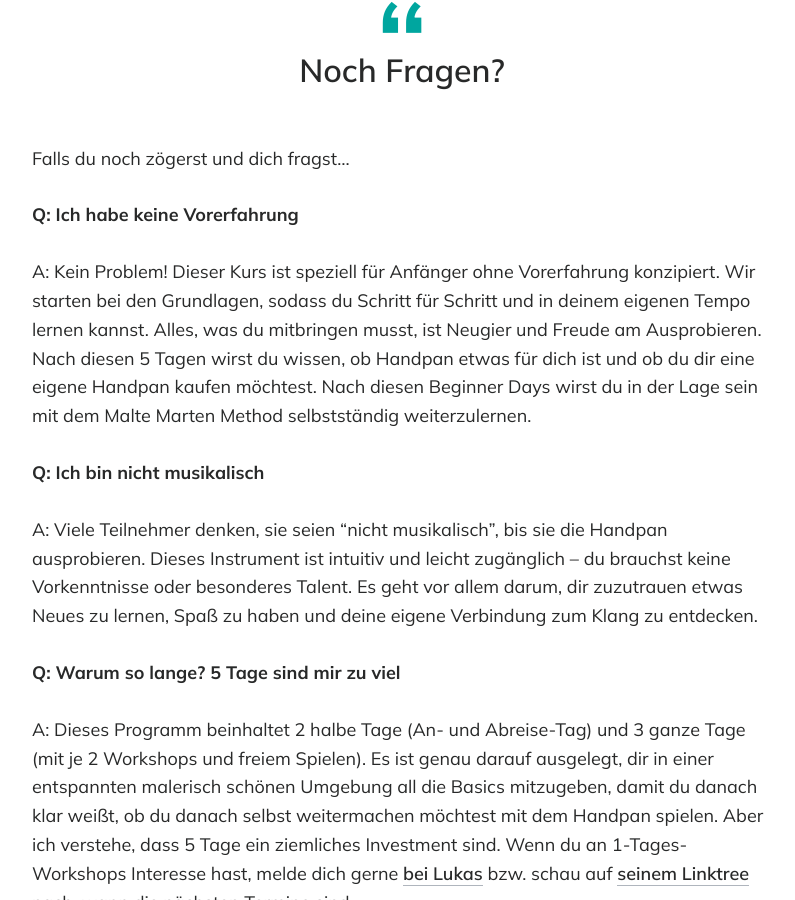
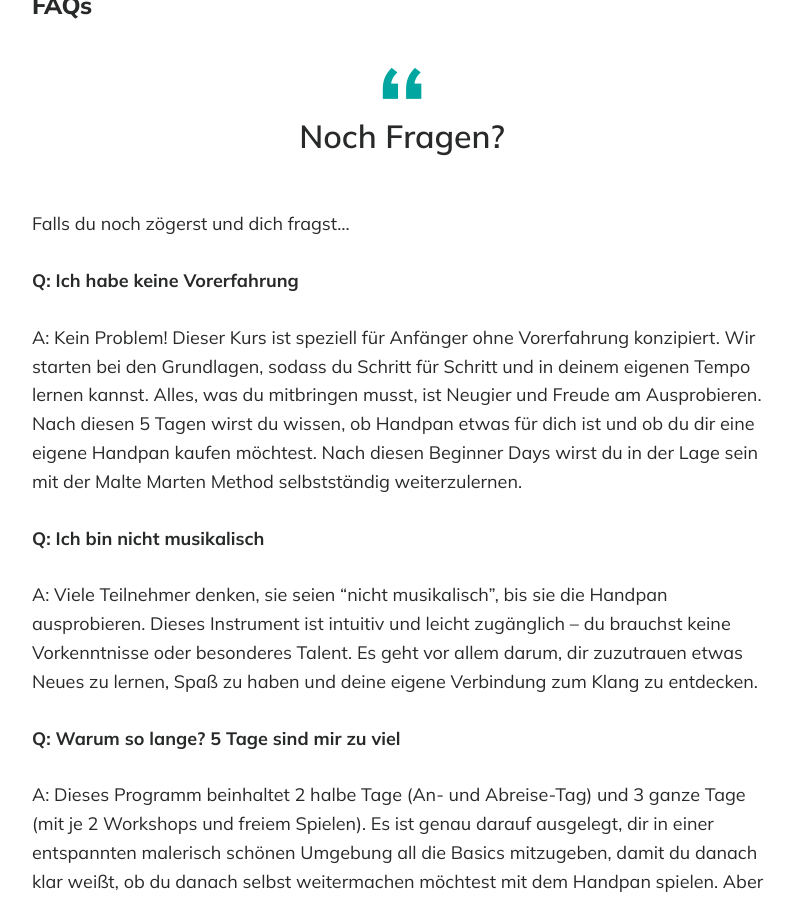
Before and after one commit to lukasziegler/retreats-in-oesterreich, a Jekyll site: the page built from _posts/2025-04-30-handpan-beginner-workshop-2025.markdown, in a window 1280 px wide and 900 px high, scrolled down 10705 px. Shown: the whole window, without its empty margins (238-1033 px from the left). Built offline with Jekyll 4.4.1, drawn with Linux system fonts in a browser that asks for light colours; some of the changed lines change nothing that is shown; some of the changed text lies outside the part shown.

Commit message:
copy update

```diff
--- a/_posts/2025-04-30-handpan-beginner-workshop-2025.markdown
+++ b/_posts/2025-04-30-handpan-beginner-workshop-2025.markdown
@@ -2,7 +2,7 @@
 layout: post
 title: Handpan Beginner Days – Tirol 2025
 description: Tauche ein in die Welt der Handpan. Erlerne in nur wenigen Tagen die Grundlagen wie du dich mit einer Handpan spielerisch leicht musikalisch ausdrücken kannst. Und all das in traumhafter Kulisse, kombiniert mit Yoga in den Tiroler Bergen. Gönn dir eine Auszeit von deinem Alltag, erlerne ein neues Instrument und komm zu neuen Kräften. Keine Vorkenntnisse + kein eigenes Instrument notwendig.
-date: 2024-01-10 12:02:12 +0100
+date: 2024-01-30 12:02:12 +0100
 author: lukas
 image: '/images/retreats/hubird-navis/handpan-im-navis-lukas--by-weni.jpg'
 tags: [tirol, handpan]
@@ -117,17 +117,18 @@
 - Regulär: **885 Euro** (ab 1.02.2025)
 
 *Optional:*
-- zzgl. **125 Euro** für Handpan-Miete (für die 5 Tage inkl. Versicherung)
-- auf Wunsch gibt es auch die Option im eigenen Camper zu übernachten
+- Zzgl. **125 Euro** für Handpan-Miete (für die 5 Tage inkl. Versicherung)
+- Auf Wunsch gibt es auch die Option im eigenen Camper zu übernachten
 
 *Wissenswertes:*
-- Der Preis besteht aus 475 Euro Fixkosten für Übernachtung, Essensverpflegung und Miete der Räumlichkeiten.
+- Der Gesamtpreis besteht aus 475 Euro Fixkosten für Übernachtung, Essensverpflegung und Miete der Räumlichkeiten.
+- Wenn du dich dafür entscheidest, eine der Leih-Handpans zu kaufen, wird dir die Mietgebühr auf den Kaufpreis angerechnet.
 - Falls du in Elternzeit / arbeitslos bist, können wir dir eine 5% Ermäßigung auf den regulären Preis geben.
 
 
 **Im Preis beinhaltet:**
 
-- 4 Übernachtungen mit Feel Good Atmosphäre im Hubird
+- 4 Übernachtungen mit Wohlfühlatmosphäre im <a href="https://de.bluebirdmountainlodges.com/das-hubird-deine-retreat-location" target="_blank">Hubird</a>
 - Halbpension mit Snacks, mit bester vegan/vegetarischer Küche (Brunch gegen 10 Uhr, kleine Snacks am Nachmittag und gemeinsames Abendessen um 18:00 Uhr)
 - Das gesamte Kursprogramm (mit Sauna, Hot Tub und täglich Meditationen + Yoga)
 - Wasser, Tee und Kaffee sind inklusive, gekühlte Getränke aus dem Kühlschrank (wie Bier, Limo, usw.) sind selbst zu bezahlen
@@ -226,7 +227,7 @@
 
 **Q: Ich habe keine Vorerfahrung**
 
-A: Kein Problem! Dieser Kurs ist speziell für Anfänger ohne Vorerfahrung konzipiert. Wir starten bei den Grundlagen, sodass du Schritt für Schritt und in deinem eigenen Tempo lernen kannst. Alles, was du mitbringen musst, ist Neugier und Freude am Ausprobieren. Nach diesen 5 Tagen wirst du wissen, ob Handpan etwas für dich ist und ob du dir eine eigene Handpan kaufen möchtest. Nach diesen Beginner Days wirst du in der Lage sein mit dem Malte Marten Method selbstständig weiterzulernen.
+A: Kein Problem! Dieser Kurs ist speziell für Anfänger ohne Vorerfahrung konzipiert. Wir starten bei den Grundlagen, sodass du Schritt für Schritt und in deinem eigenen Tempo lernen kannst. Alles, was du mitbringen musst, ist Neugier und Freude am Ausprobieren. Nach diesen 5 Tagen wirst du wissen, ob Handpan etwas für dich ist und ob du dir eine eigene Handpan kaufen möchtest. Nach diesen Beginner Days wirst du in der Lage sein mit der Malte Marten Method selbstständig weiterzulernen.
 
 **Q: Ich bin nicht musikalisch**
 
```
